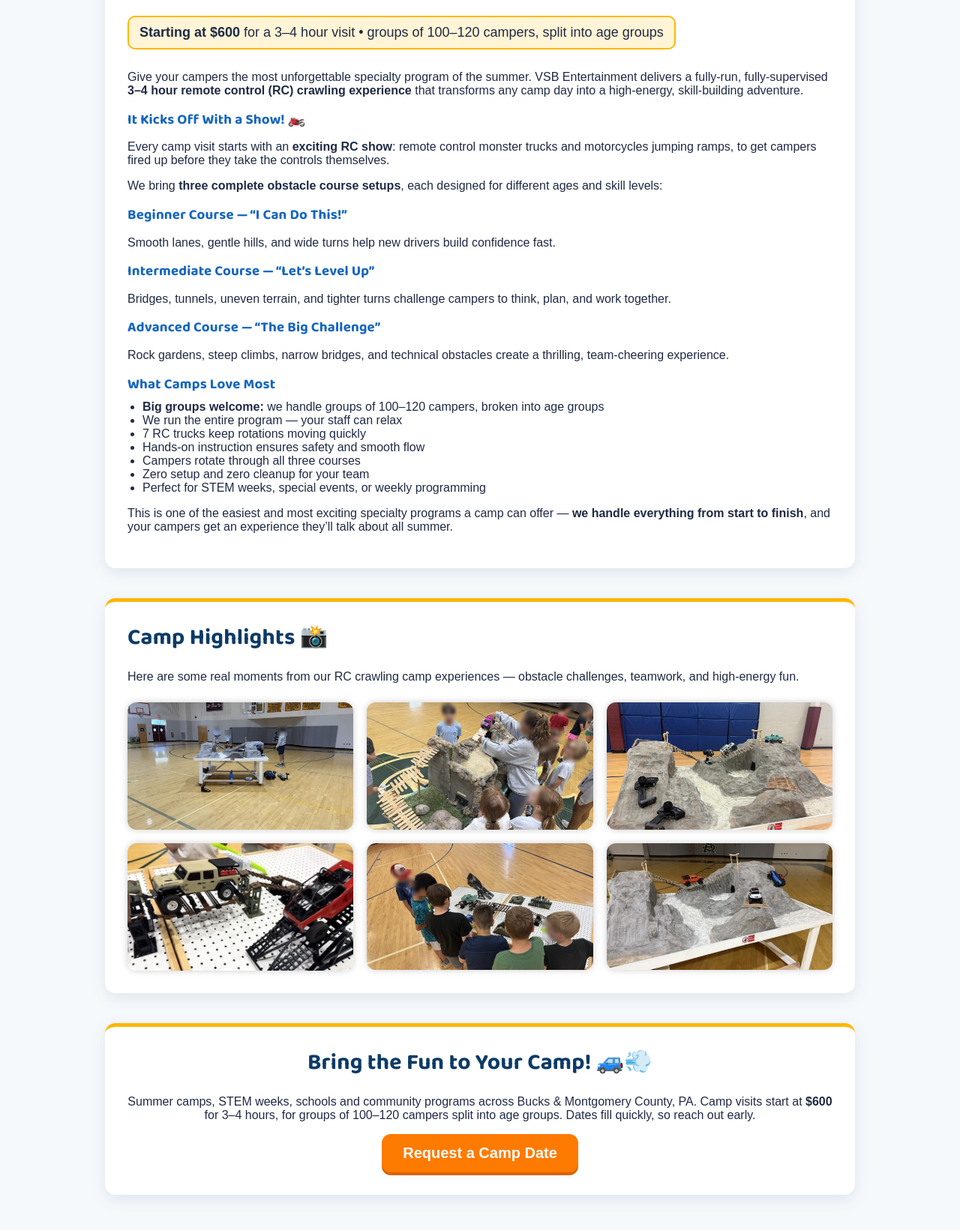
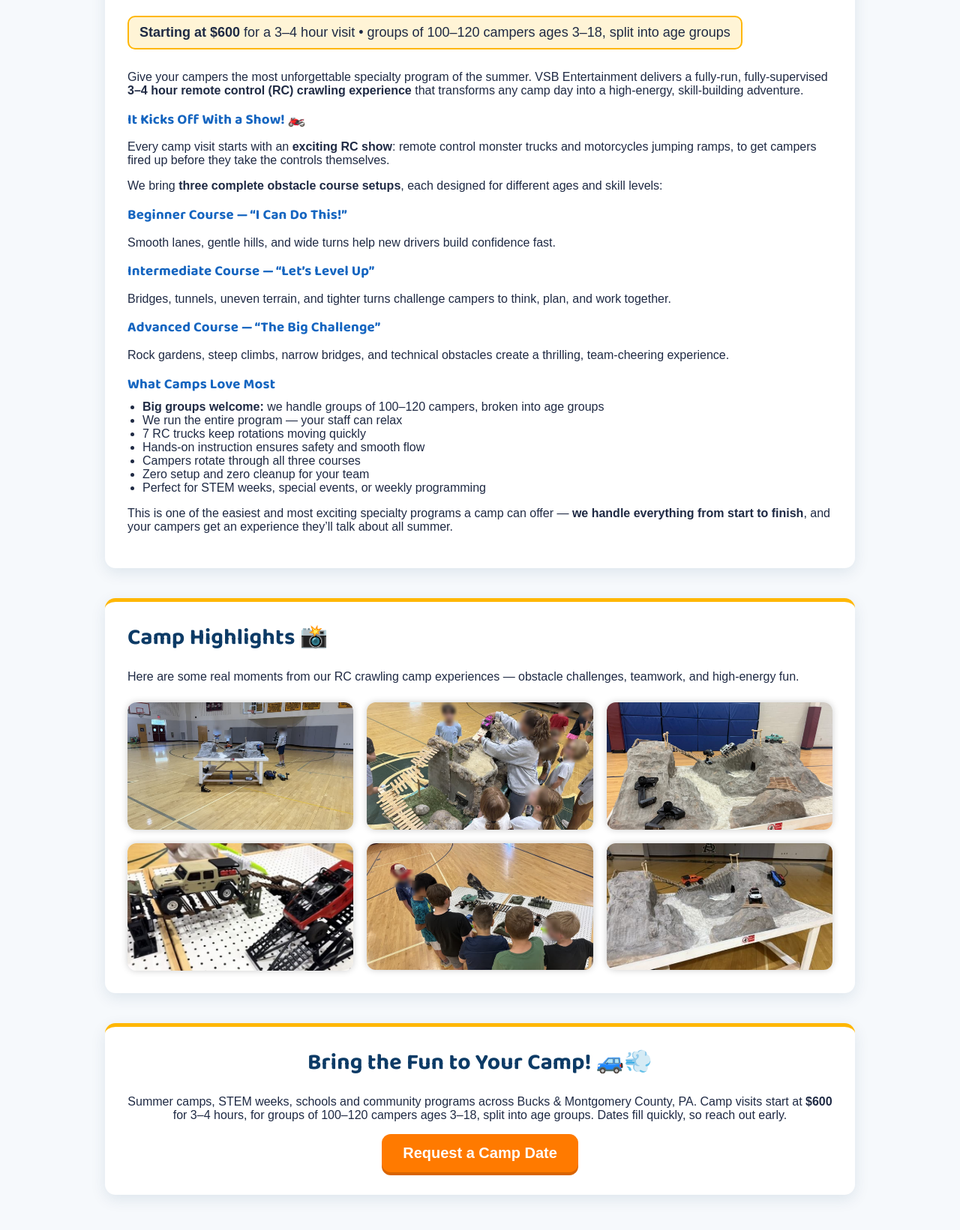
Before and after one commit to VSBCrawling/VSBcrawling.github.io, a plain HTML site: page camps.html in a window 1280 px wide. Shown: the part 511-2152 px from the top of the page at 75% size. Drawn offline with Linux system fonts and the light colour scheme.

Commit message:
Camps: ages 3-18
Co-Authored-By: Claude Opus 5.5 <noreply@anthropic.com>
Claude-Session: https://claude.ai/code/session_01HvUXif3VBsJaTYstsDzLNM

```diff
--- a/camps.html
+++ b/camps.html
@@ -200,7 +200,7 @@
 
 <div class="section">
   <h2>Our 3–4 Hour Camp Adventure 🏁</h2>
-  <p class="camp-price"><strong>Starting at $600</strong> for a 3–4 hour visit • groups of 100–120 campers, split into age groups</p>
+  <p class="camp-price"><strong>Starting at $600</strong> for a 3–4 hour visit • groups of 100–120 campers ages 3–18, split into age groups</p>
   <p>
     Give your campers the most unforgettable specialty program of the summer.
     VSB Entertainment delivers a fully‑run, fully‑supervised
@@ -270,7 +270,7 @@
 
 <div class="section" style="text-align:center;">
   <h2>Bring the Fun to Your Camp! 🚙💨</h2>
-  <p>Summer camps, STEM weeks, schools and community programs across Bucks &amp; Montgomery County, PA. Camp visits start at <strong>$600</strong> for 3–4 hours, for groups of 100–120 campers split into age groups. Dates fill quickly, so reach out early.</p>
+  <p>Summer camps, STEM weeks, schools and community programs across Bucks &amp; Montgomery County, PA. Camp visits start at <strong>$600</strong> for 3–4 hours, for groups of 100–120 campers ages 3–18, split into age groups. Dates fill quickly, so reach out early.</p>
   <a class="cta-btn" href="booking.html">Request a Camp Date</a>
 </div>
 
```
